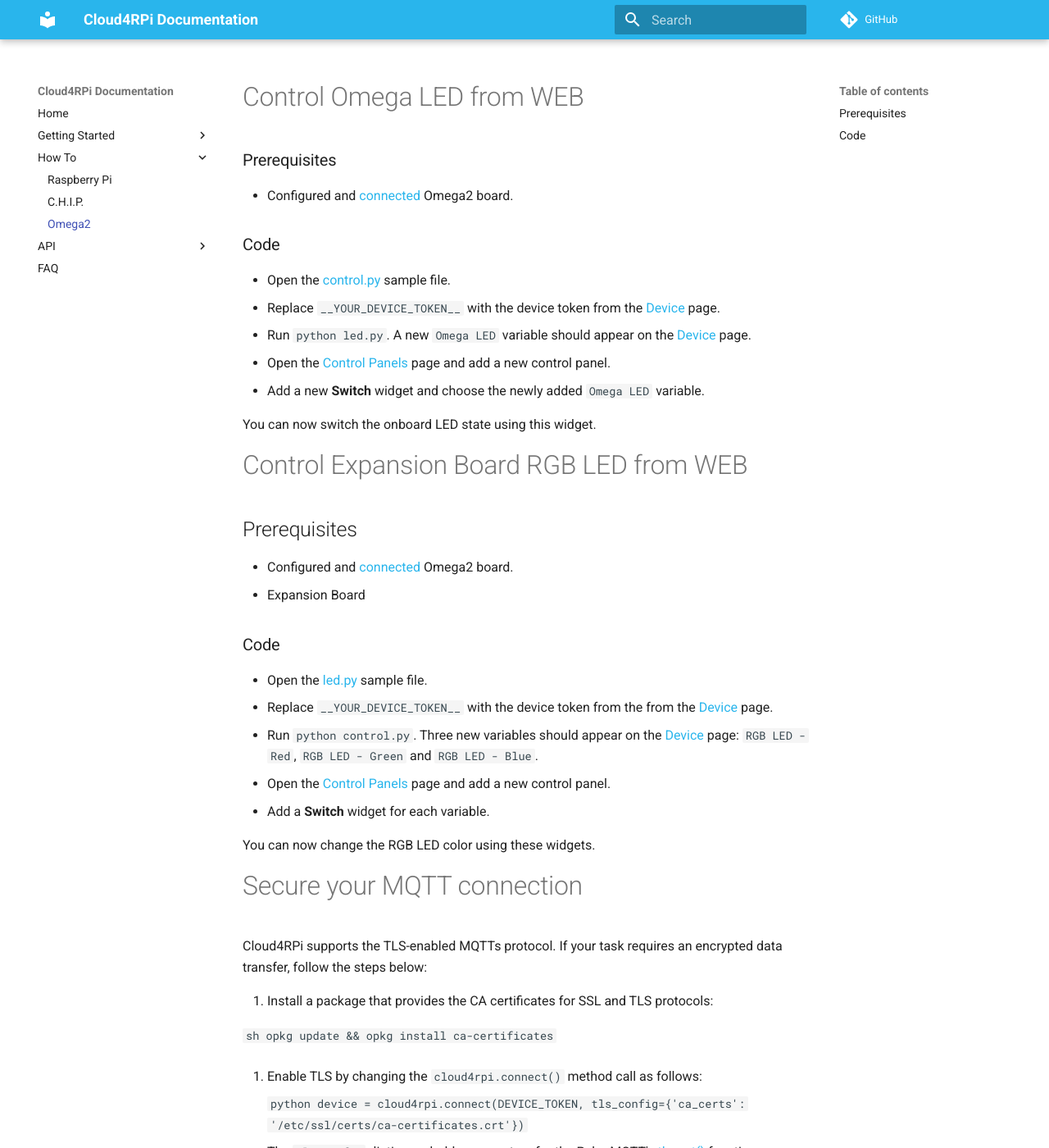
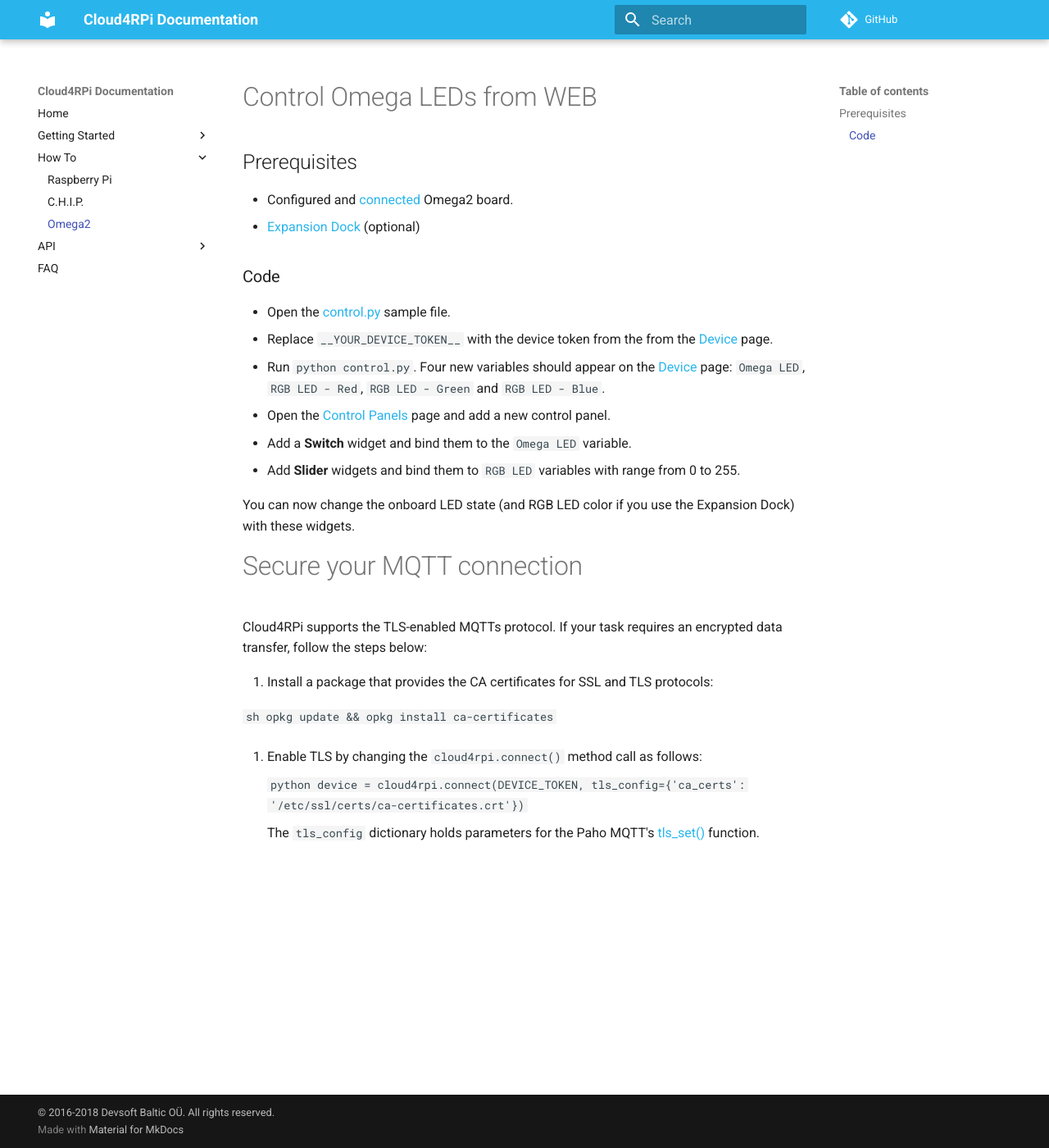
Before and after one commit to cloud4rpi/docs, an MkDocs documentation site: the page built from docs/howto/o2.md, in a window 1280 px wide and 1400 px high. Shown: the whole window at 82% size. Built offline with MkDocs 1.6.1 and Material for MkDocs 9.7.7, drawn with Linux system fonts in a browser that asks for light colours; comment, search, counter and statistics services are not loaded; old or Windows-style settings are respelled for this version of MkDocs.

Commit message:
Change Omega2 RGB example to use sliders (#22)
* changed to Slider and merged

* small fixes

* getting started

* Add img for Omega2 example

```diff
--- a/docs/howto/o2.md
+++ b/docs/howto/o2.md
@@ -1,38 +1,20 @@
-# Control Omega LED from WEB
+# Control Omega LEDs from WEB
 
-### Prerequisites
+## Prerequisites
 
 - Configured and [connected](/#connecting-a-new-device) Omega2 board.
+- [Expansion Dock](https://docs.onion.io/omega2-docs/expansion-dock.html) (optional)
 
 ### Code
 
 - Open the [control.py](https://github.com/cloud4rpi/cloud4rpi-omega2-python/blob/master/control.py) sample file.
-- Replace `__YOUR_DEVICE_TOKEN__` with the device token from the [Device](https://cloud4rpi.io/devices) page.
-- Run `python led.py`. A new `Omega LED` variable should appear on the [Device](https://cloud4rpi.io/devices) page.
+- Replace `__YOUR_DEVICE_TOKEN__` with the device token from the from the [Device](https://cloud4rpi.io/devices) page.
+- Run `python control.py`. Four new variables should appear on the [Device](https://cloud4rpi.io/devices) page: `Omega LED`, `RGB LED - Red`, `RGB LED - Green` and `RGB LED - Blue`.
 - Open the [Control Panels](https://cloud4rpi.io/control-panels/) page and add a new control panel.
-- Add a new **Switch** widget and choose the newly added `Omega LED` variable.
+- Add a **Switch** widget and bind them to the `Omega LED` variable.
+- Add **Slider** widgets and bind them to `RGB LED` variables with range from 0 to 255.
 
-You can now switch the onboard LED state using this widget.
-
-
-# Control Expansion Board RGB LED from WEB
-
-## Prerequisites
-
-- Configured and [connected](/#connecting-a-new-device) Omega2 board.
-- Expansion Board
-
-### Code
-
-<!-- MERGE THE EXAMPLES !!! -->
-
-- Open the [led.py](https://github.com/cloud4rpi/cloud4rpi-omega2-python/blob/master/led.py) sample file.
-- Replace `__YOUR_DEVICE_TOKEN__` with the device token from the from the [Device](https://cloud4rpi.io/devices) page.
-- Run `python control.py`. Three new variables should appear on the [Device](https://cloud4rpi.io/devices) page: `RGB LED - Red`, `RGB LED - Green` and `RGB LED - Blue`.
-- Open the [Control Panels](https://cloud4rpi.io/control-panels/) page and add a new control panel.
-- Add a **Switch** widget for each variable.
-
-You can now change the RGB LED color using these widgets.
+You can now change the onboard LED state (and RGB LED color if you use the Expansion Dock) with these widgets.
 
 
 # Secure your MQTT connection
```
Also changed, not shown: docs/start/o2.md (+3 -3 lines), 1 other file.
